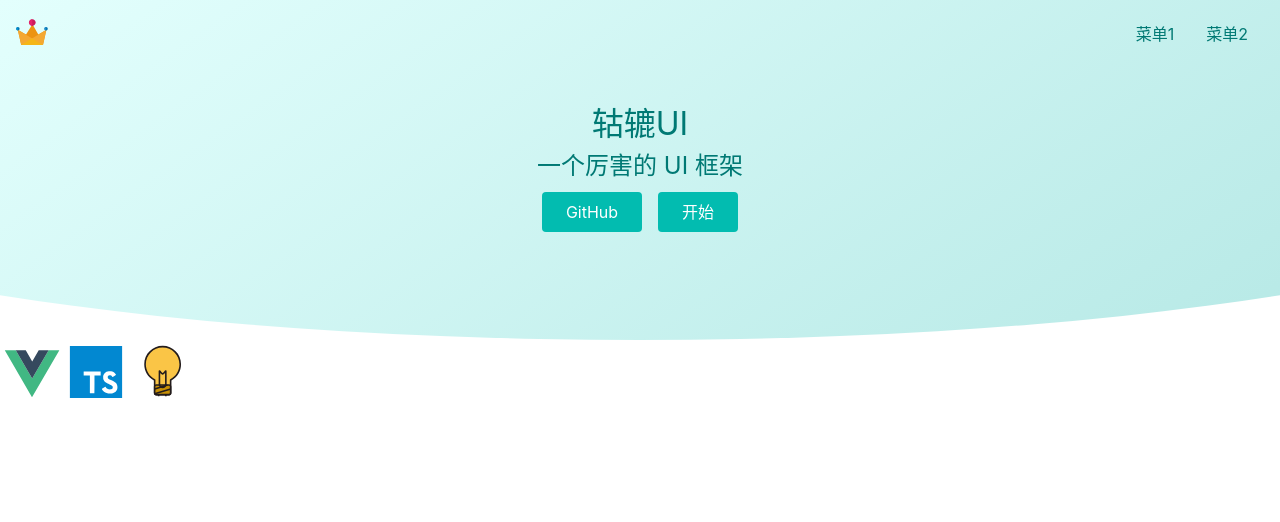
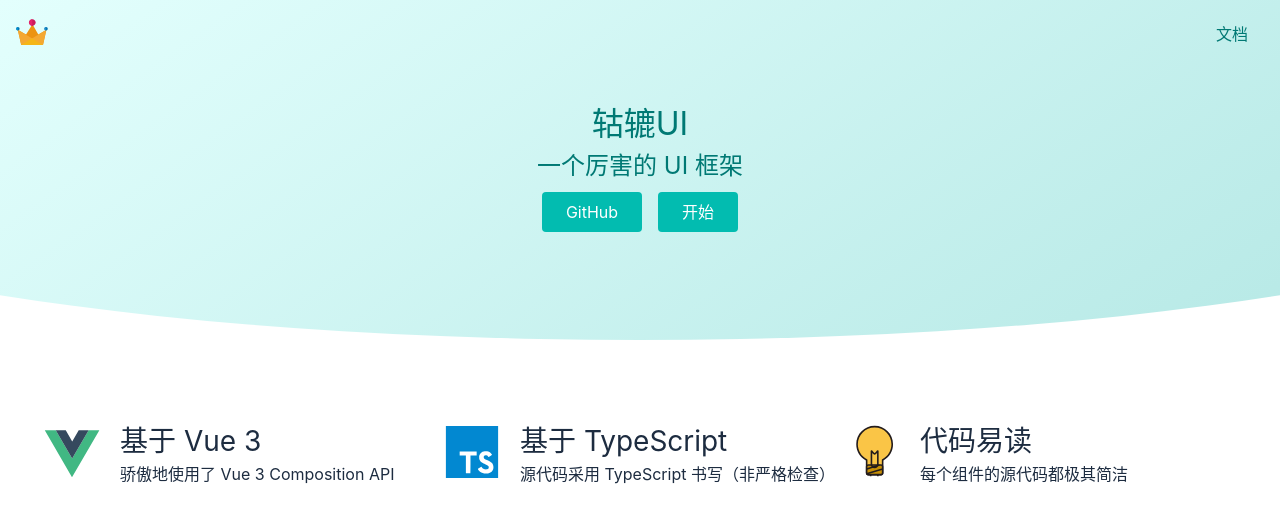
Before and after one commit to zonemeen/eminent-ui, a Vue app: page /#/ in a window 1280 px wide. Shown: the top 522 px of the page. Built offline with nearby package versions, Linux system fonts and the light colour scheme.

Commit message:
features 样式

```diff
--- a/src/components/Topnav.vue
+++ b/src/components/Topnav.vue
@@ -6,8 +6,9 @@
       </svg>
     </div>
     <ul class="menu">
-      <li>菜单1</li>
-      <li>菜单2</li>
+      <li>
+        <router-link to="/doc">文档</router-link>
+      </li>
     </ul>
     <span class="toggleAside" @click="toggleMenu"></span>
   </div>
--- a/src/views/Home.vue
+++ b/src/views/Home.vue
@@ -12,15 +12,29 @@
       </div>
     </div>
     <div class="features">
-      <svg class="icon">
+      <ul>
+        <li>
+          <svg>
             <use xlink:href="#icon-vue"></use>
           </svg>
-      <svg class="icon">
+          <h3>基于 Vue 3</h3>
+          <p>骄傲地使用了 Vue 3 Composition API</p>
+        </li>
+        <li>
+          <svg>
             <use xlink:href="#icon-ts"></use>
           </svg>
-      <svg class="icon">
+          <h3>基于 TypeScript</h3>
+          <p>源代码采用 TypeScript 书写（非严格检查）</p>
+        </li>
+        <li>
+          <svg>
             <use xlink:href="#icon-light"></use>
           </svg>
+          <h3>代码易读</h3>
+          <p>每个组件的源代码都极其简洁</p>
+        </li>
+      </ul>
     </div>
   </div>
 </template>
@@ -47,9 +61,41 @@
   clip-path: ellipse(80% 60% at 50% 40%);
 }
 .features {
+  margin: 64px auto;
+  width: 400px;
+  @media (min-width: 800px) {
+    width: 800px;
+  }
+  @media (min-width: 1200px) {
+    width: 1200px;
+  }
+  > ul {
+    display: flex;
+    flex-wrap: wrap;
+    > li {
+      width: 400px;
+      margin: 16px 0;
+      display: grid;
+      justify-content: start;
+      align-content: space-between;
+      grid-template-areas:
+        "icon title"
+        "icon text";
+      grid-template-columns: 80px auto;
+      grid-template-rows: 1fr auto;
       > svg {
+        grid-area: icon;
         width: 64px;
         height: 64px;
+      }
+      > h3 {
+        grid-area: title;
+        font-size: 28px;
+      }
+      > p {
+        grid-area: text;
+      }
+    }
   }
 }
 .banner {
```
Lines whose indentation alone changed are shown as unchanged.
